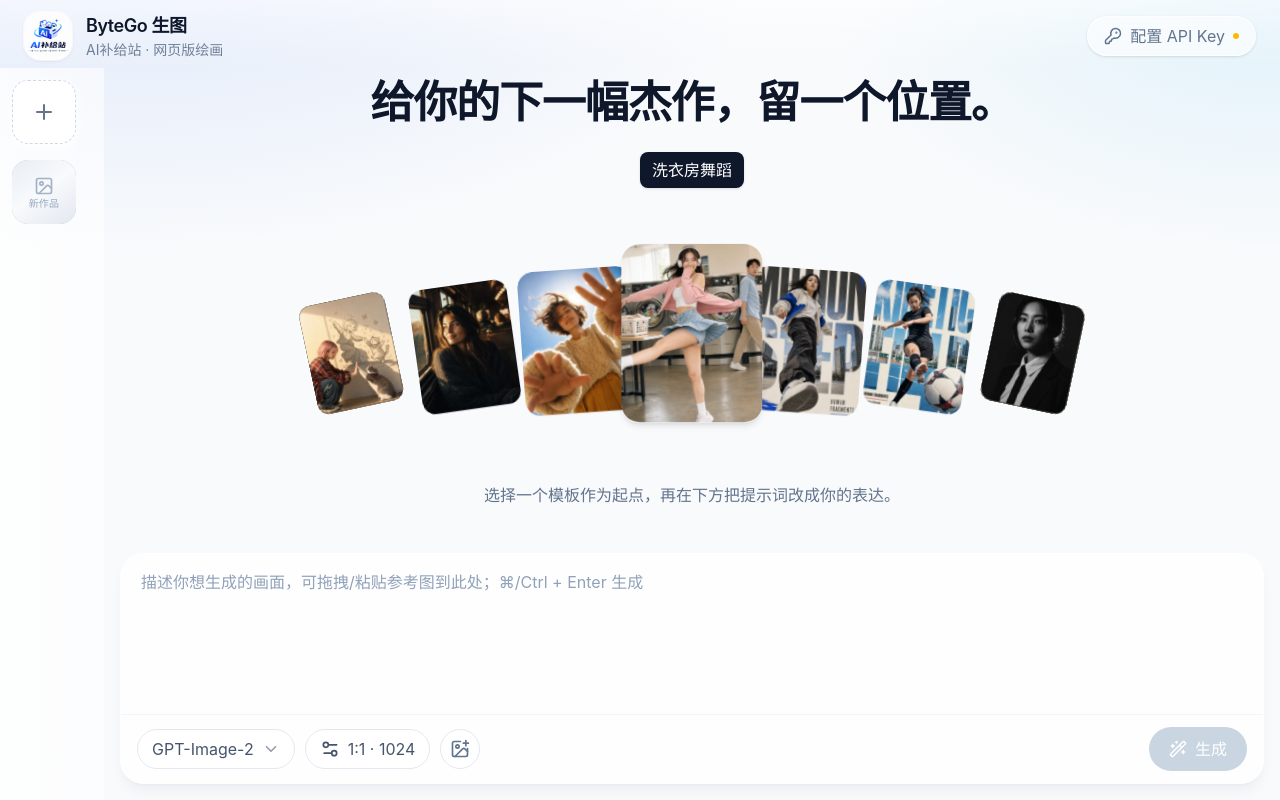
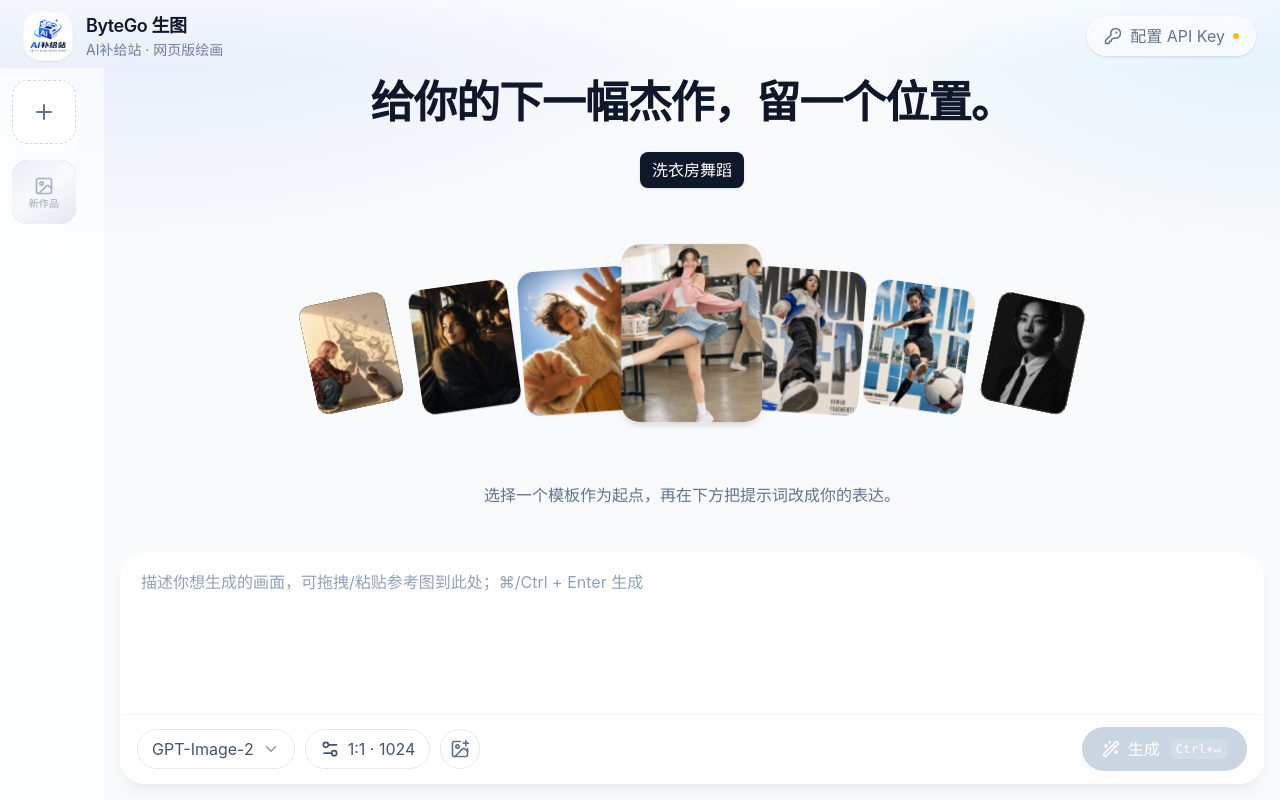
Before and after one commit to LukeLiou/bytego-paint, a React (Vite) app: page / in a window 1280 px wide. Built offline with nearby package versions, Linux system fonts and the light colour scheme.

Commit message:
fix(ui): show generate shortcut on the button
Signed-off-by: LukeLiou <LukeLiou@users.noreply.github.com>

```diff
--- a/src/components/Composer.tsx
+++ b/src/components/Composer.tsx
@@ -305,6 +305,10 @@ export function Composer({
   const references = painting.referenceImages ?? []
   const canAddMore = references.length < MAX_REFERENCE_IMAGES
   const canGenerate = Boolean(painting.prompt.trim()) && !generating
+  const generateShortcut = useMemo(() => {
+    if (typeof navigator === 'undefined') return 'Ctrl+Enter'
+    return /Mac|iPhone|iPad|iPod/i.test(navigator.platform || navigator.userAgent) ? '⌘↵' : 'Ctrl+↵'
+  }, [])
 
   const addFiles = async (fileList: FileList | File[] | null) => {
     if (!fileList || fileList.length === 0 || !canAddMore) return
@@ -490,10 +494,13 @@ export function Composer({
               type="button"
               onClick={onGenerate}
               disabled={!canGenerate}
-              title="⌘/Ctrl + Enter"
+              aria-keyshortcuts="Meta+Enter Control+Enter"
               className="inline-flex h-9 shrink-0 items-center justify-center gap-1.5 rounded-full bg-blue-600 px-3.5 text-sm font-medium text-white hover:bg-blue-700 disabled:cursor-not-allowed disabled:bg-slate-300 md:h-11 md:gap-2 md:px-5 md:text-base">
               <WandSparkles className="size-3.5 md:size-4.5" />
               生成
+              <kbd className="ml-0.5 rounded-md bg-white/15 px-1.5 py-0.5 text-[10px] font-medium tracking-wide text-white/90 md:text-xs">
+                {generateShortcut}
+              </kbd>
             </button>
           )}
         </div>
```
